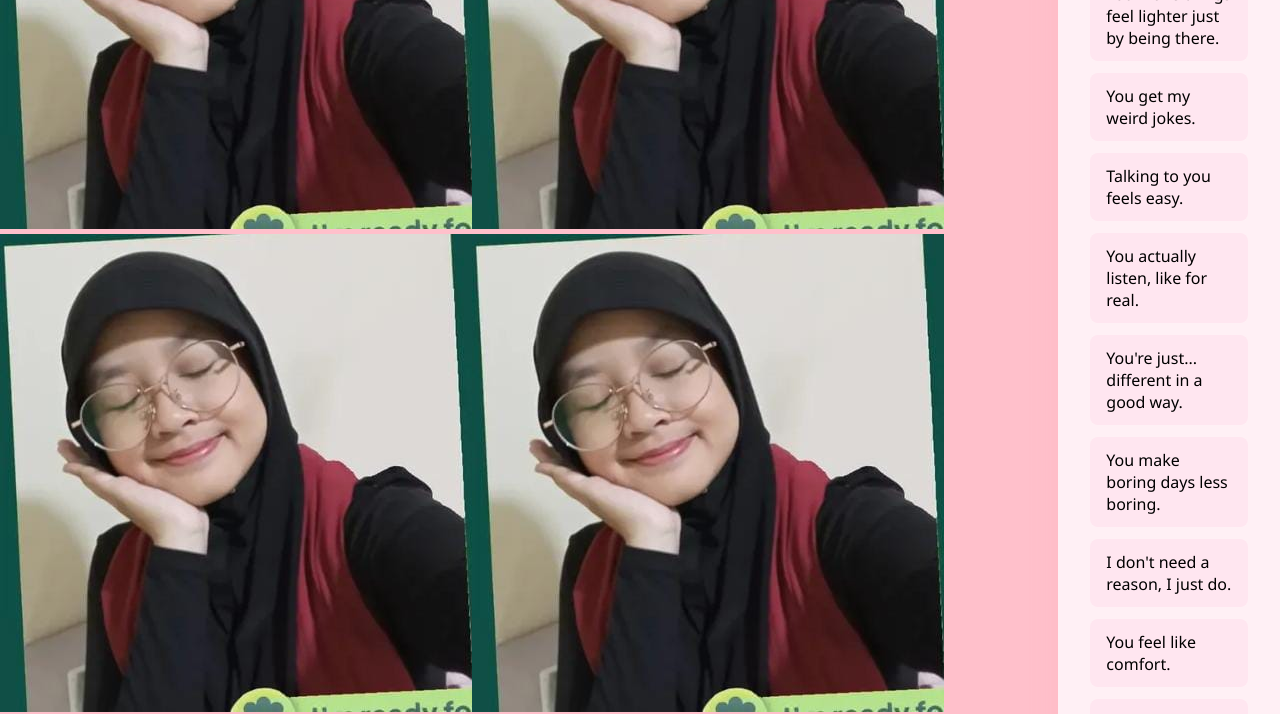
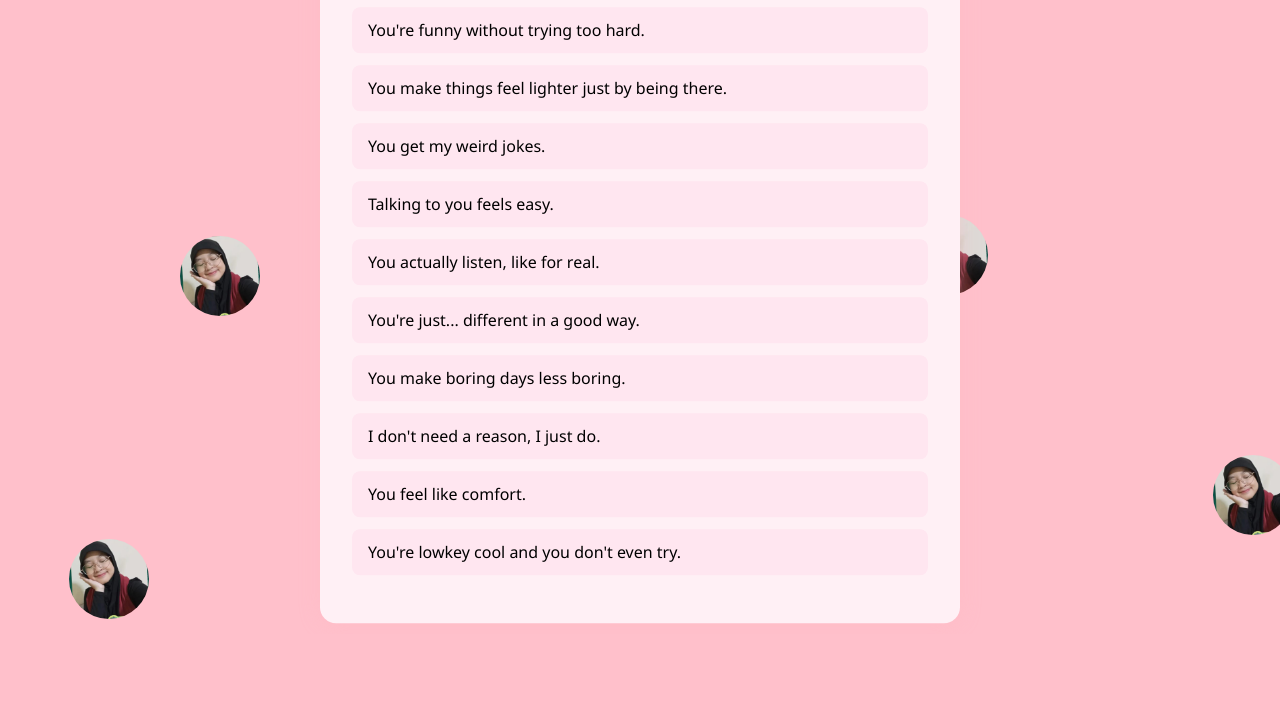
Before and after one commit to chinchongballs/CowokSigmaMewing, a plain HTML site: page index.html in a window 1280 px wide. Shown: the part 166-880 px from the top of the page. After the commit the page ends 800 px from the top, so only its background shows below. Drawn offline with Linux system fonts and the light colour scheme.

Commit message:
Update style.css

```diff
--- a/style.css
+++ b/style.css
@@ -1,28 +1,27 @@
 body {
-  background-color: #ffc0cb; /* Full pink background */
+  background-color: pink;
   font-family: "Segoe UI", sans-serif;
-  display: flex;
-  justify-content: center;
-  align-items: center;
-  height: 100vh;
   margin: 0;
   overflow: hidden;
 }
 
 .container {
+  position: absolute;
+  top: 50%;
+  left: 50%;
+  transform: translate(-50%, -50%);
   text-align: center;
-  max-width: 90%;
-  width: 500px;
+  max-width: 600px;
   padding: 2rem;
   background-color: #fff0f5;
   border-radius: 1rem;
-  box-shadow: 0 0 25px rgba(255, 182, 193, 0.5);
+  box-shadow: 0 0 20px rgba(255, 182, 193, 0.4);
+  z-index: 10;
 }
 
 h1 {
   color: #d63384;
   margin-bottom: 1.5rem;
-  font-size: 1.5rem;
 }
 
 ul {
@@ -47,24 +46,13 @@ li:hover {
   margin-top: 2rem;
   color: #888;
   font-style: italic;
-  font-size: 0.9rem;
 }
 
-/* Sharkcat gif styles */
-.cat-gif {
-  position: fixed;
-  top: 50%;
-  width: 100px;
-  transform: translateY(-50%);
-  z-index: 1;
+.bouncing {
+  position: absolute;
+  width: 80px;
+  height: 80px;
+  object-fit: cover;
+  border-radius: 50%;
   pointer-events: none;
-  opacity: 0.9;
 }
-
-.cat-gif.left {
-  left: 10px;
-}
-
-.cat-gif.right {
-  right: 10px;
-}
```
